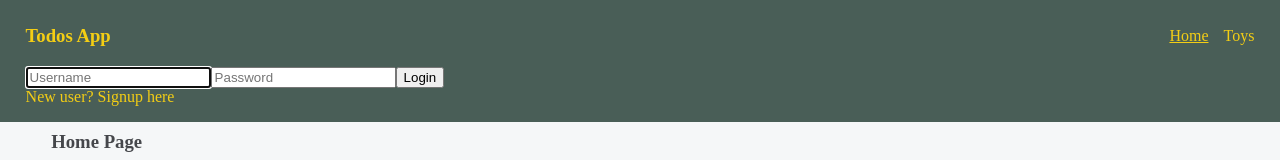
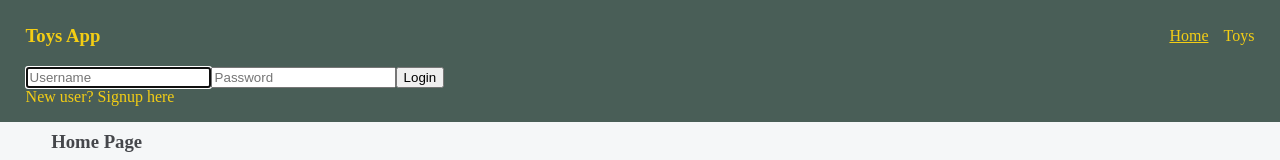
Before and after one commit to EdenRize/mistertoy-frontend, a React (Vite) app: page / in a window 1280 px wide. Shown: the top 160 px of the page. Built offline with nearby package versions, Linux system fonts and the light colour scheme.

Commit message:
Change header to toys app

```diff
--- a/src/cmps/AppHeader.jsx
+++ b/src/cmps/AppHeader.jsx
@@ -31,7 +31,7 @@ export function AppHeader() {
   return (
     <header className="main-layout full app-header ">
       <section className="header-container">
-        <h1>Todos App</h1>
+        <h1>Toys App</h1>
         <nav className="app-nav">
           <NavLink to="/">Home</NavLink>
           <NavLink to="/toy">Toys</NavLink>
```
